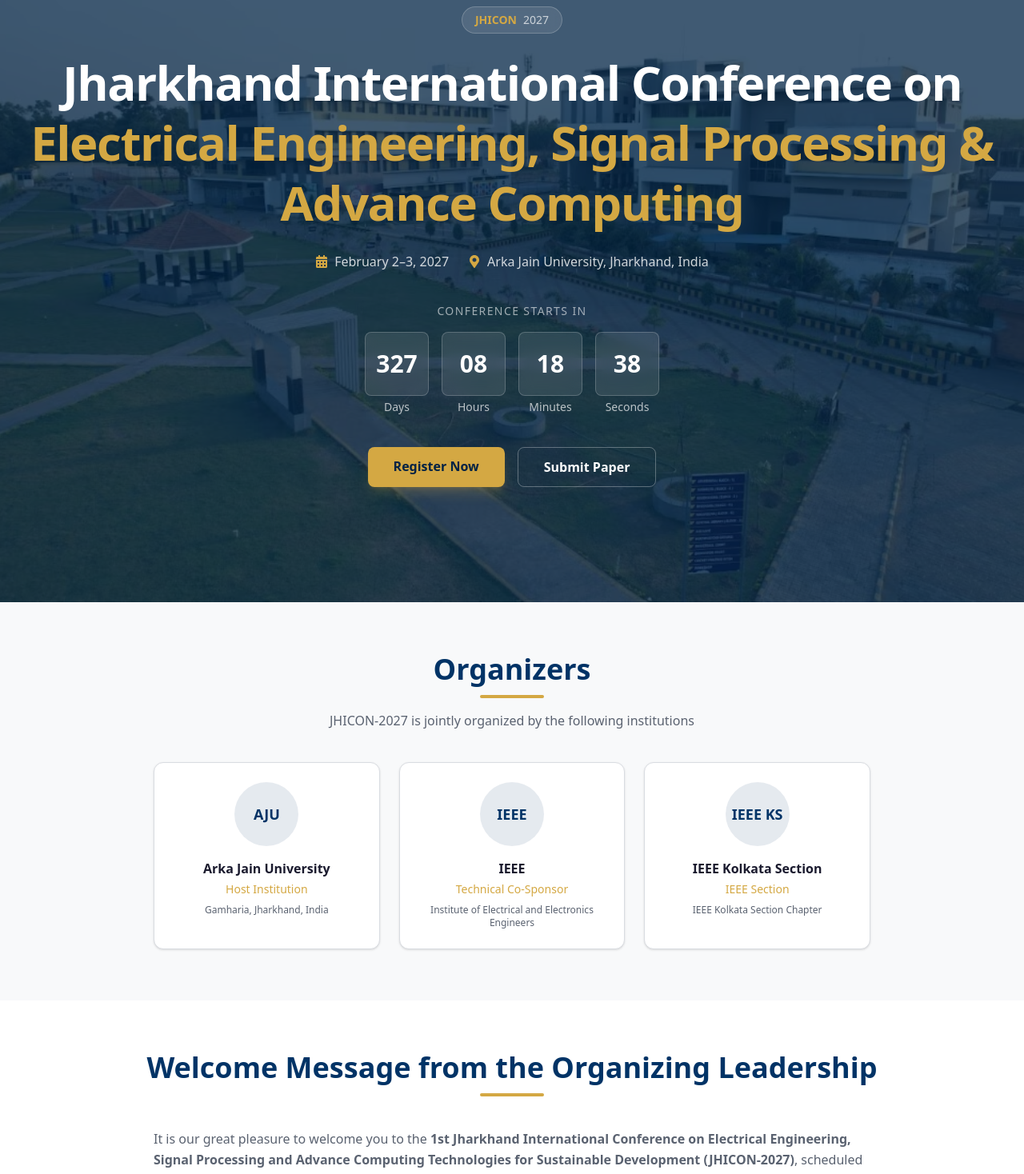
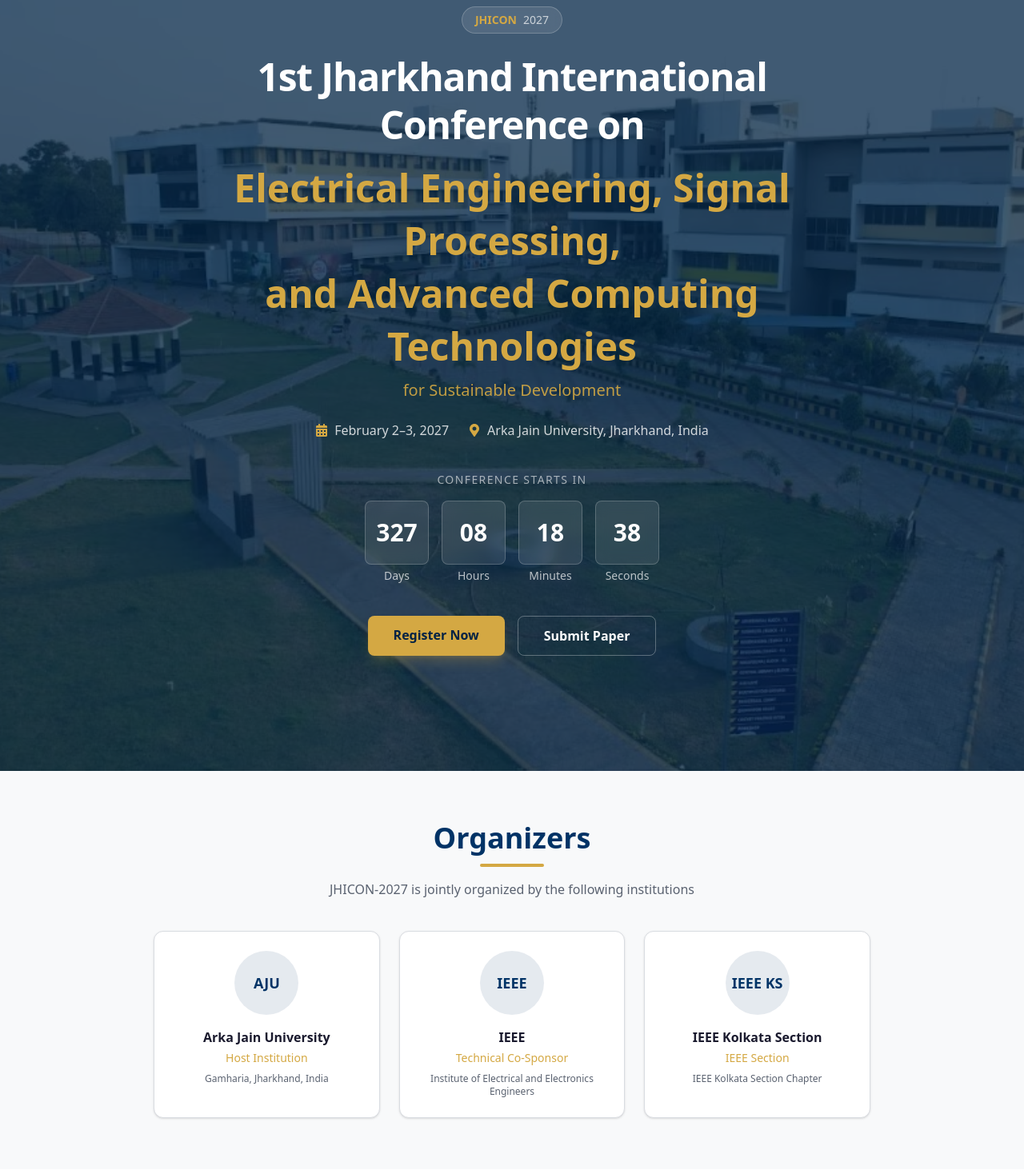
Before and after one commit to Sharan986/ieee-aju, a Next.js app: page / in a window 1280 px wide. Shown: the part 200-1668 px from the top of the page at 80% size. Built offline with nearby package versions, Linux system fonts and the light colour scheme.

Commit message:
Update Details

```diff
--- a/app/about/page.tsx
+++ b/app/about/page.tsx
@@ -4,7 +4,7 @@
 
 export const metadata: Metadata = {
   title: "About | JHICON-2027",
-  description: "Learn about the 1st Jharkhand International Conference on Electrical Engineering, Signal Processing and Advance Computing Technologies for Sustainable Development (JHICON-2027) and Arka Jain University.",
+  description: "Learn about the 1st Jharkhand International Conference on Electrical Engineering, Signal Processing, and Advanced Computing Technologies for Sustainable Development (JHICON-2027) and Arka Jain University.",
 };
 
 export default function AboutPage() {
@@ -28,8 +28,7 @@
                 <SectionHeading title="About JHICON-2027" />
                 <div className="prose prose-sm sm:prose-base max-w-none text-gray-600 space-y-4 leading-relaxed">
                   <p>
-                    The <strong>1st Jharkhand International Conference on Electrical Engineering, Signal Processing
-                    and Advance Computing Technologies for Sustainable Development (JHICON-2027)</strong>{" "}
+                    The <strong>1st Jharkhand International Conference on Electrical Engineering, Signal Processing, and Advanced Computing Technologies for Sustainable Development (JHICON-2027)</strong>{" "}
                     is scheduled to be held on <strong>February 2–3, 2027</strong> at{" "}
                     <strong>Arka Jain University, Gamharia, Jharkhand, India</strong>. This
                     inaugural edition of JHICON marks a significant step toward advancing Electrical
--- a/app/call-for-papers/page.tsx
+++ b/app/call-for-papers/page.tsx
@@ -99,7 +99,7 @@
               <div className="mb-12">
                 <p className="text-gray-600 leading-relaxed">
                   JHICON-2027 invites original, unpublished research papers on all aspects
-                  of Electrical Engineering, Signal Processing, and Advance Computing
+                  of Electrical Engineering, Signal Processing, and Advanced Computing
                   Technologies for Sustainable Development. Authors are encouraged to submit
                   high-quality papers describing original and previously unpublished results
                   of theoretical, empirical, or experimental work in the areas listed below
--- a/app/components/AboutSnippet.tsx
+++ b/app/components/AboutSnippet.tsx
@@ -12,8 +12,7 @@
         />
         <div className="max-w-3xl mx-auto text-center">
           <p className="text-gray-600 leading-relaxed">
-            The 1st Jharkhand International Conference on Electrical Engineering, Signal Processing
-            and Advance Computing Technologies for Sustainable Development (JHICON-2027) is
+            The 1st Jharkhand International Conference on Electrical Engineering, Signal Processing, and Advanced Computing Technologies for Sustainable Development (JHICON-2027) is
             a premier global platform that brings together researchers, academicians,
             industry professionals, and innovators to present cutting-edge research in
             electrical engineering, signal processing, and advanced computing. Organized
--- a/app/components/HeroSection.tsx
+++ b/app/components/HeroSection.tsx
@@ -27,11 +27,24 @@
             <span className="text-white/70">2027</span>
           </div>
 
-          <h1 className="text-4xl sm:text-5xl lg:text-6xl font-extrabold leading-tight tracking-tight">
-            Jharkhand International Conference on
-            <br />
-            <span className="text-accent">Electrical Engineering, Signal Processing &amp; Advance Computing</span>
-          </h1>
+          <div className="max-w-4xl mx-auto">
+            <h1 className="text-3xl sm:text-4xl lg:text-5xl font-extrabold leading-tight tracking-tight">
+              <span className="block text-white">1st Jharkhand International Conference on</span>
+            </h1>
+
+            <h2 className="mt-4 text-3xl sm:text-4xl lg:text-5xl font-extrabold text-accent leading-snug">
+              <span className="block">Electrical Engineering, Signal Processing,</span>
+              <span className="block">and Advanced Computing Technologies</span>
+            </h2>
+
+            <p className="mt-2 text-lg sm:text-xl text-accent/90 font-medium text-center">
+              for Sustainable Development
+            </p>
+
+            <p className="mt-3 text-sm sm:text-base text-white/80 text-center font-semibold">
+
+            </p>
+          </div>
 
           {/* <p className="mt-4 text-lg sm:text-xl text-white/80 font-medium">
             JHICON-2027
--- a/app/components/WelcomeMessage.tsx
+++ b/app/components/WelcomeMessage.tsx
@@ -38,7 +38,7 @@
           <div className="prose prose-sm sm:prose-base max-w-none text-gray-600 space-y-4 leading-relaxed">
             <p>
               It is our great pleasure to welcome you to the <strong>1st Jharkhand International Conference on
-              Electrical Engineering, Signal Processing and Advance Computing Technologies for
+              Electrical Engineering, Signal Processing, and Advanced Computing Technologies for
               Sustainable Development (JHICON-2027)</strong>, scheduled to be held on{" "}
               <strong>February 2–3, 2027</strong> at the{" "}
               <strong>Arka Jain University, Gamharia, Jharkhand, India</strong>.
--- a/app/layout.tsx
+++ b/app/layout.tsx
@@ -17,9 +17,9 @@
 });
 
 export const metadata: Metadata = {
-  title: "JHICON-2027 | Jharkhand International Conference on Electrical Engineering, Signal Processing & Advance Computing",
+  title: "1st Jharkhand International Conference on Electrical Engineering, Signal Processing, and Advanced Computing Technologies for Sustainable Development (JHICON-2027)",
   description:
-    "JHICON-2027 — 1st Jharkhand International Conference on Electrical Engineering, Signal Processing and Advance Computing Technologies for Sustainable Development. February 2–3, 2027 at Arka Jain University.",
+    "JHICON-2027 — 1st Jharkhand International Conference on Electrical Engineering, Signal Processing, and Advanced Computing Technologies for Sustainable Development. February 2–3, 2027 at Arka Jain University.",
 };
 
 export default function RootLayout({
--- a/app/register/page.tsx
+++ b/app/register/page.tsx
@@ -4,7 +4,7 @@
 
 export const metadata: Metadata = {
   title: "Register | JHICON-2027",
-  description: "Register for the 1st Jharkhand International Conference on Electrical Engineering, Signal Processing and Advance Computing Technologies for Sustainable Development (JHICON-2027).",
+  description: "Register for the 1st Jharkhand International Conference on Electrical Engineering, Signal Processing, and Advanced Computing Technologies for Sustainable Development (JHICON-2027).",
 };
 
 // TODO: Replace with actual Google Form URL before going live
```
Also changed, not shown: 1 other file (tests, documents, lock files or other folders).
